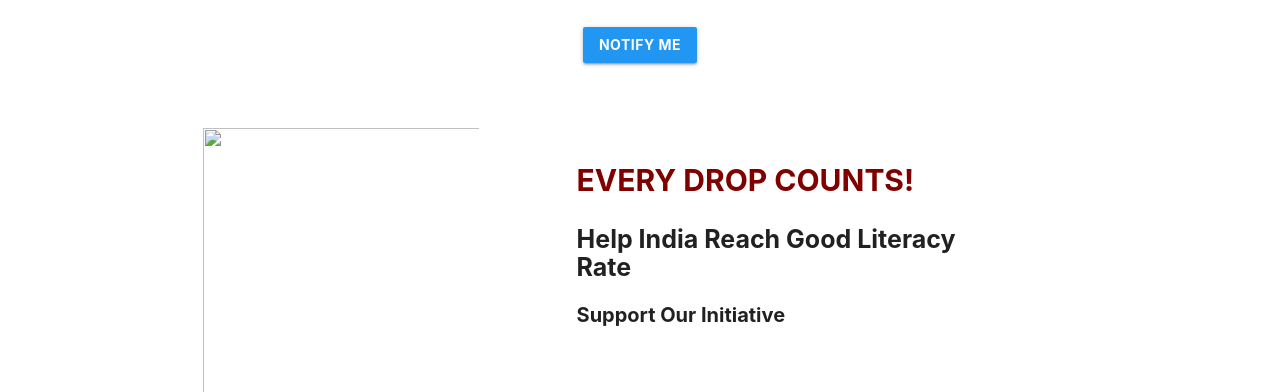
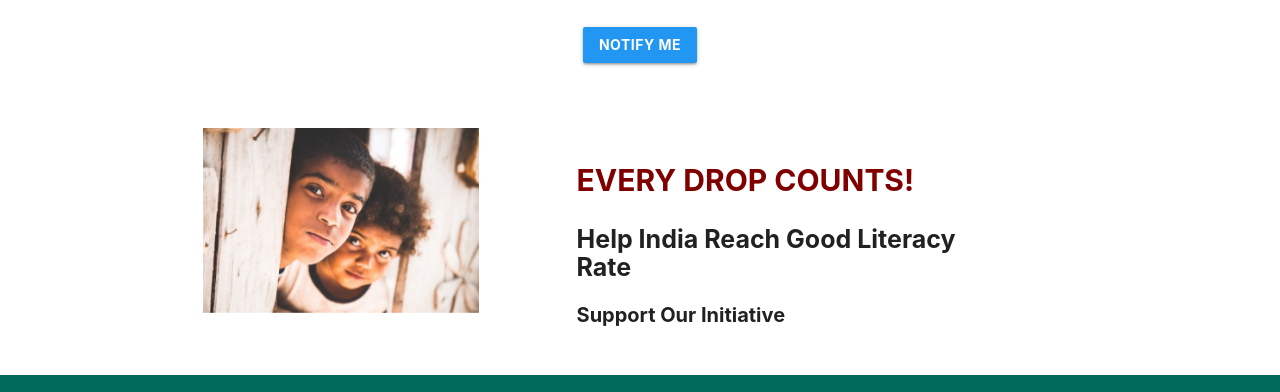
Before and after one commit to SS-05/sparksproject, a plain HTML site: page index.html in a window 1280 px wide. Shown: the part 3570-3962 px from the top of the page. Drawn offline with nearby package versions, Linux system fonts and the light colour scheme; files whose address does not match are found by name.

Commit message:
Update index.html

```diff
--- a/index.html
+++ b/index.html
@@ -297,7 +297,7 @@
   <section class="container section scrollspy" id="donate">
     <div class="row">
       <div class="col s12 l4">
-          <img src="./pictures/ss.jpg" alt="" class="responsive-img materialboxed">
+          <img src="./pictures/bbbb.jpg" alt="" class="responsive-img materialboxed">
       </div>
     <div class="col s12 l6 offset-l1">
       <h2 class=" help"><h2>EVERY DROP COUNTS!</h2>
```
